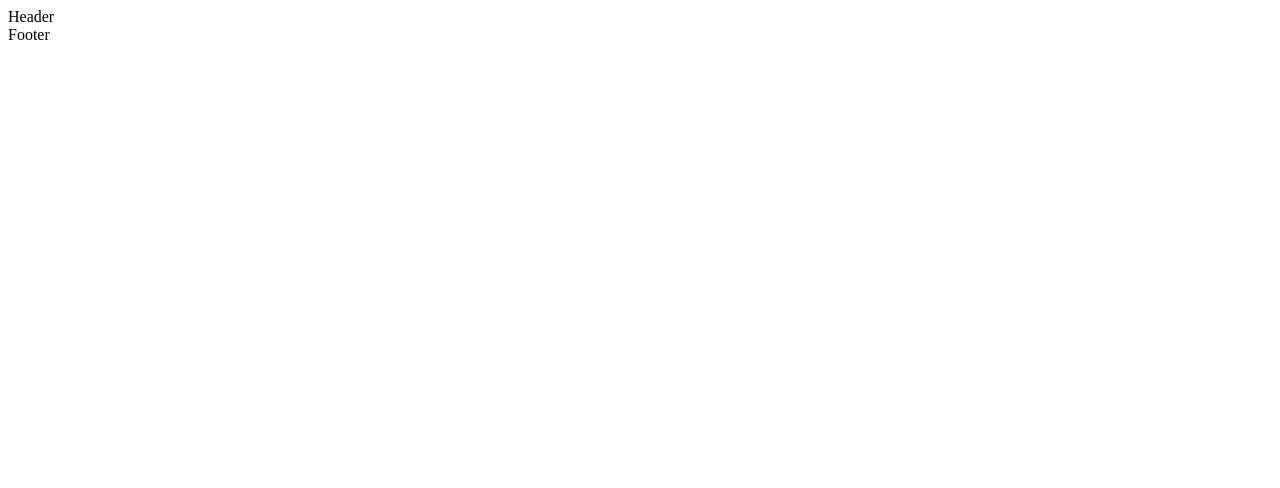
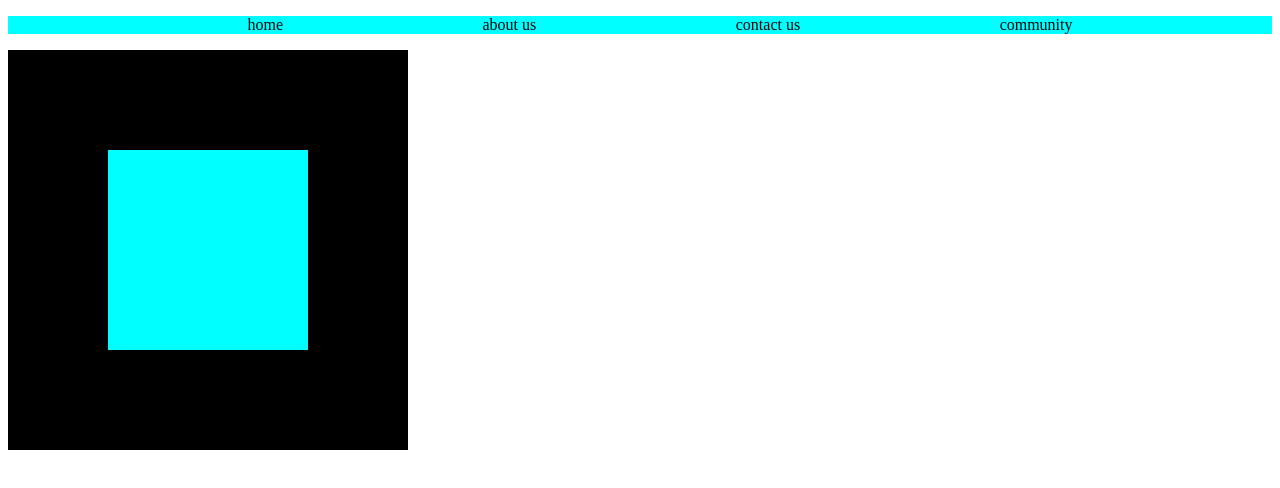
Before and after one commit to Ayush-pathak01/css-learning-face, a plain HTML site: page index.html in a window 1280 px wide. Drawn offline with Linux system fonts and the light colour scheme.

Commit message:
prctice set 6

```diff
--- a/index.html
+++ b/index.html
@@ -3,16 +3,21 @@
 <head>
     <meta charset="UTF-8">
     <meta name="viewport" content="width=device-width, initial-scale=1.0">
-    <title>css</title>
+    <title>project 6</title>
+    <link rel="stylesheet" href="style.css">
 </head>
 <body>
-    <header>Header</header>
-    <div class="content">
-        <div class="contentBox"></div>
-        <div class="contentBox"></div>
-        <div class="contentBox"></div>
-    </div>
-    <footer>Footer</footer>
+   <ul class="navbar">
 
+    <li> <a href="">home       </a> </li>
+    <li> <a href="">about us   </a> </li>
+    <li> <a href="">contact us </a> </li>
+    <li> <a href="">community  </a> </li>
+
+   </ul>
+
+   <div id="one">
+    <div id="two"></div>
+   </div>
 </body>
 </html>
--- a/style.css
+++ b/style.css
@@ -1,10 +1,37 @@
-*{
-    padding: 0;
-    margin: 0;
+ul{
+
+    border:2x solid black;
+    background-color: aqua;
+    display: flex;
+    justify-content: space-evenly;
+
+
+}
+a{
+    text-decoration: none;
+    color: black;
+    text-align: center;
+
 }
 
-.contentBox{
-    height: 100px;
-    width: 100px;
+li{
+    list-style-type:none;
+}
+
+#one{
+    height: 400px;
+    width: 400px;
+    background-color: black;
+    display: flex;
+    justify-content: center;
+
 
 }
+
+#two{
+    height: 200px;
+    width: 200px;
+    background-color: aqua;
+    align-self: center;
+
+}
```
Also changed, not shown: image.png (added).
